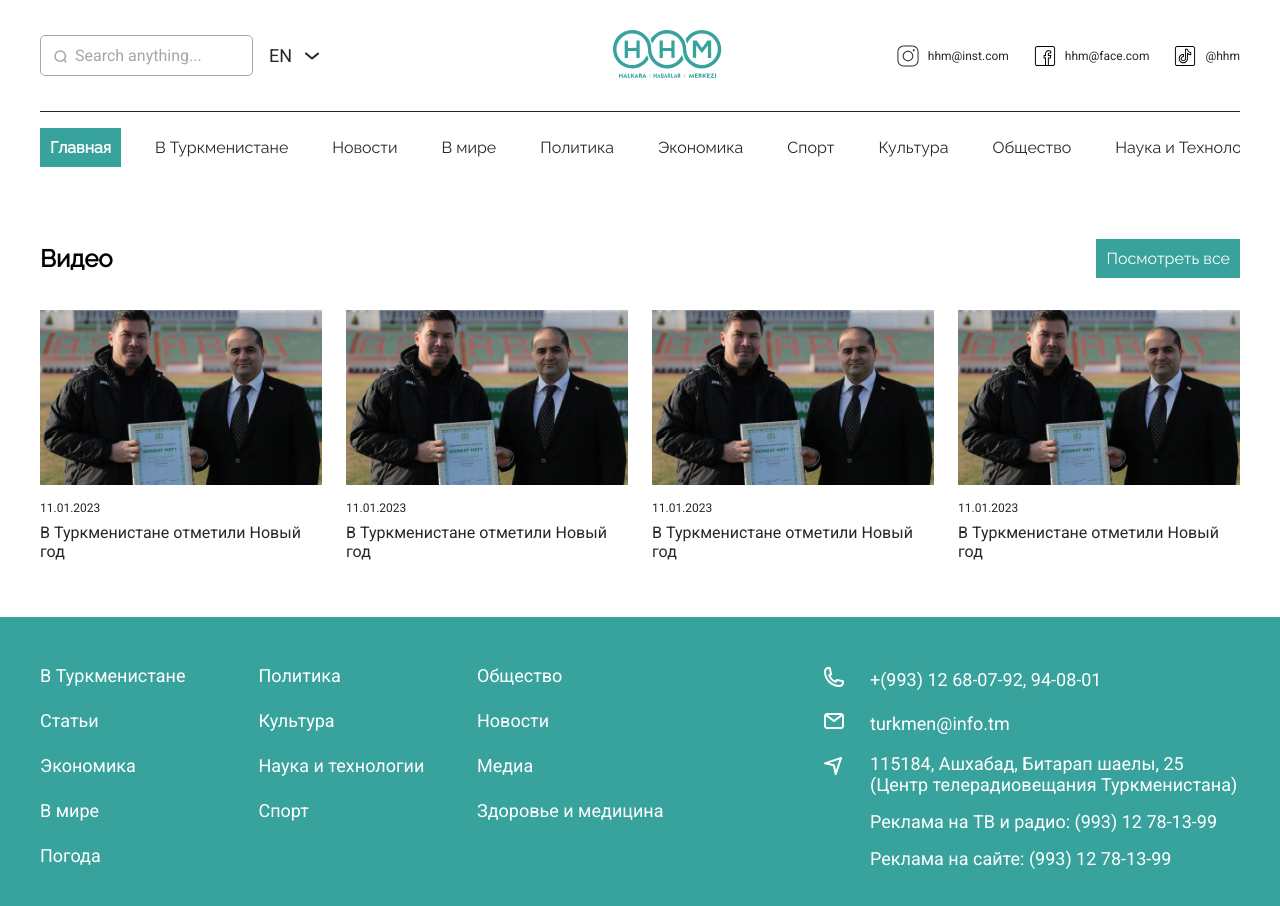
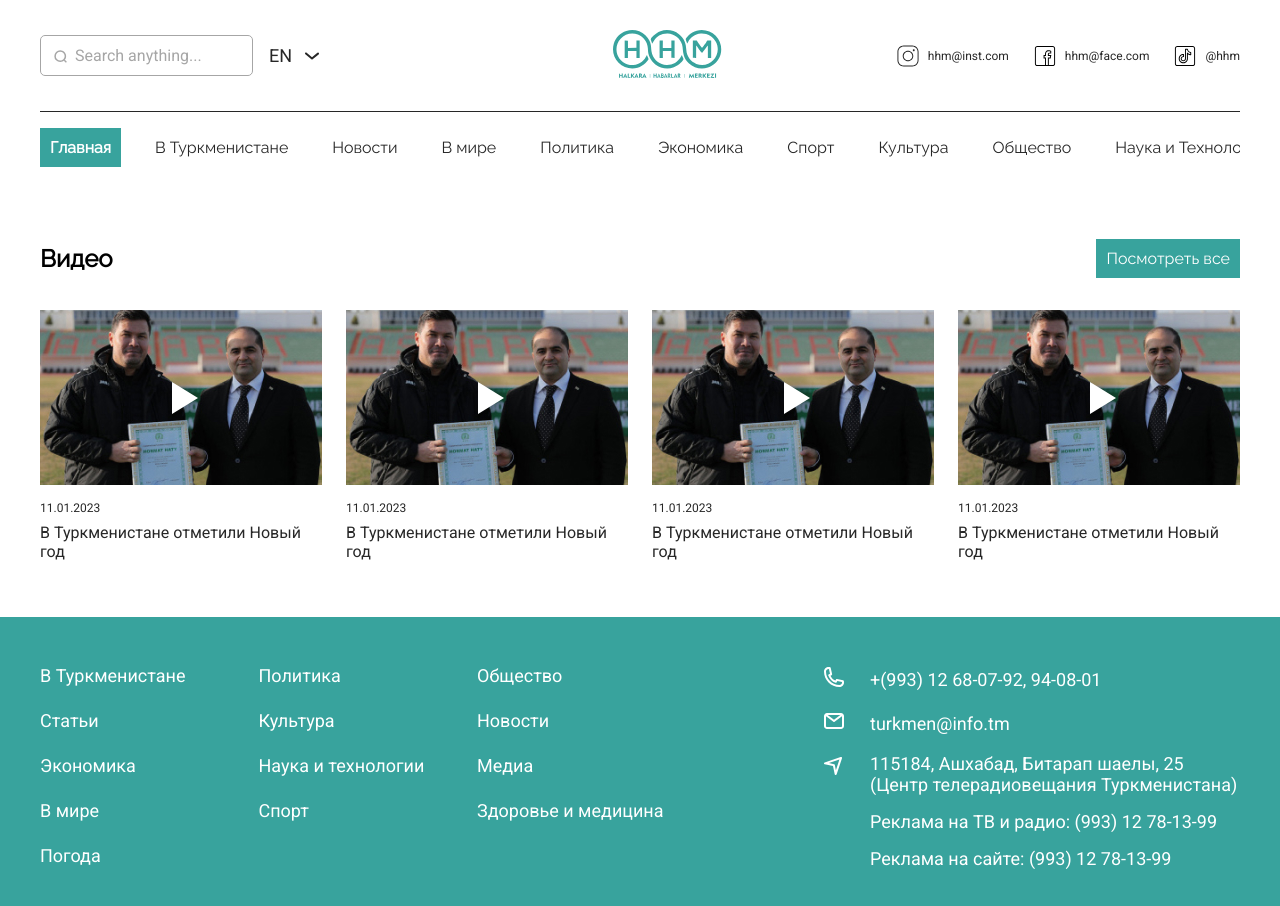
Before and after one commit to VividTruthKeeper/hhm-client, a React (Vite) app: page / in a window 1280 px wide. Shown: the top 906 px of the page. Built offline with nearby package versions, Linux system fonts and the light colour scheme.

Commit message:
play icon

```diff
--- a/src/components/videos/VideosItem.tsx
+++ b/src/components/videos/VideosItem.tsx
@@ -8,10 +8,7 @@ import { videosDataType } from "../../types/videos.types";
 const VideosItem = ({ url, placeholder }: videosDataType) => {
   return (
     <div className="videos-item">
-      <LazyLoadComponent
-        useIntersectionObserver
-        // placeholder={<h1>asdasdasd</h1>}
-      >
+      <LazyLoadComponent useIntersectionObserver>
         <div className="videos-item-video">
           <ReactPlayer
             url={url}
@@ -19,7 +16,6 @@ const VideosItem = ({ url, placeholder }: videosDataType) => {
             light={placeholder}
             width="100%"
             height="100%"
-            playIcon={<span></span>}
           />
         </div>
         <div className="videos-item-data">
```
